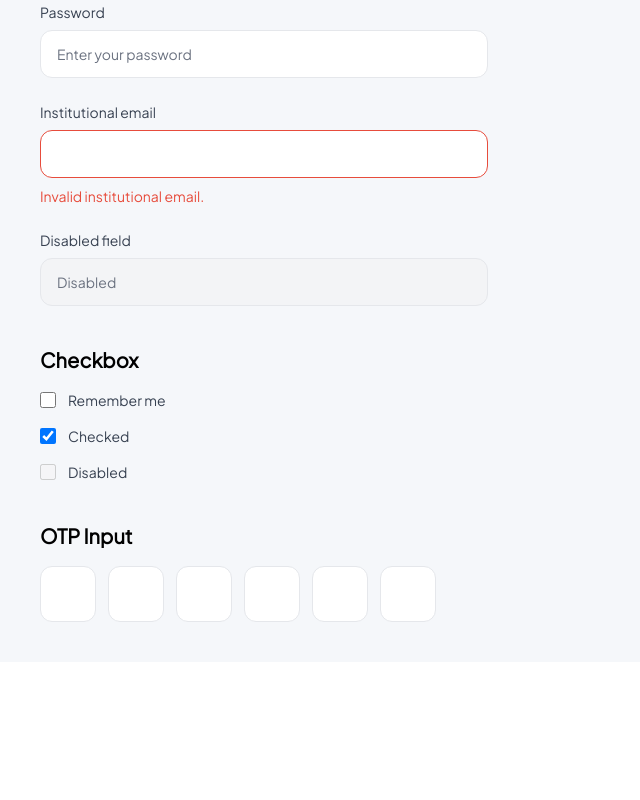
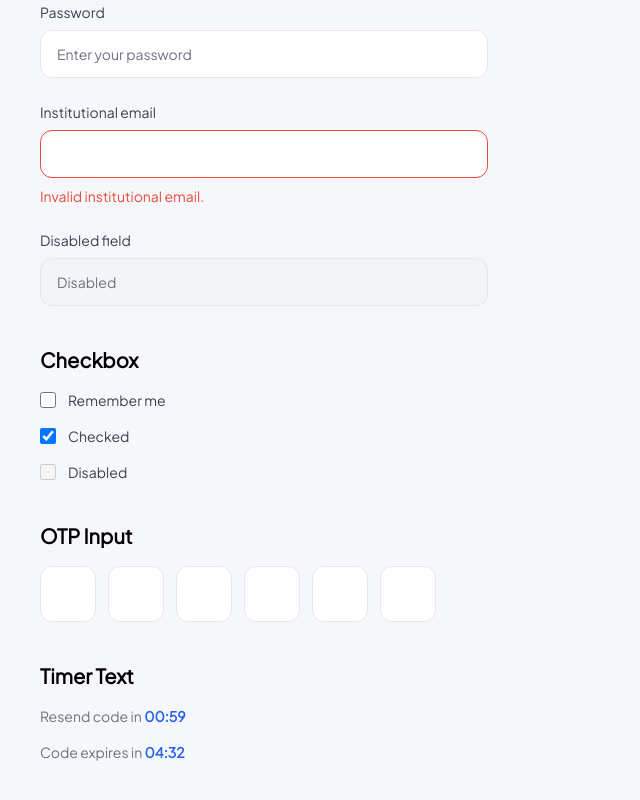
Before and after one commit to LUIS1519Q/UCEConnect, a React (Vite) app in the folder frontend/: page /design-system in a window 1280 px wide. Shown: the part 1562-2362 px from the top of the page, without its empty margins (0-640 px from the left). Before the commit the page ends 2224 px from the top, so only its background shows below. Built offline with nearby package versions, Linux system fonts and the light colour scheme; no server answers.

Commit message:
feat(timer-text): implement reusable timer text atom

```diff
--- /dev/null
+++ b/frontend/src/components/ui/atoms/TimerText/TimerText.tsx
@@ -0,0 +1,15 @@
+import type { TimerTextProps } from "./TimerText.types";
+
+export default function TimerText({
+  time,
+  label = "Resend code in",
+}: TimerTextProps) {
+  return (
+    <p className="text-sm text-textSecondary">
+      {label}{" "}
+      <span className="font-semibold text-primary">
+        {time}
+      </span>
+    </p>
+  );
+}
--- /dev/null
+++ b/frontend/src/components/ui/atoms/TimerText/TimerText.types.ts
@@ -0,0 +1,4 @@
+export interface TimerTextProps {
+  time: string;
+  label?: string;
+}
--- /dev/null
+++ b/frontend/src/components/ui/atoms/TimerText/index.ts
@@ -0,0 +1,2 @@
+export { default as TimerText } from "./TimerText";
+export type { TimerTextProps } from "./TimerText.types";
--- a/frontend/src/components/ui/atoms/index.ts
+++ b/frontend/src/components/ui/atoms/index.ts
@@ -3,3 +3,4 @@ export * from "./Checkbox";
 export * from "./Logo";
 export * from "./TextInput";
 export * from "./OTPInput";
+export * from "./TimerText";
--- a/frontend/src/pages/dev/DesignSystemPage.tsx
+++ b/frontend/src/pages/dev/DesignSystemPage.tsx
@@ -4,6 +4,7 @@ import {
   Logo,
   OTPInput,
   TextInput,
+  TimerText,
 } from "../../components/ui/atoms";
 
 export default function DesignSystemPage() {
@@ -237,6 +238,25 @@ export default function DesignSystemPage() {
           <OTPInput />
         </section>
 
+        <section>
+          <h2 className="mb-4 text-xl font-semibold">
+            Timer Text
+          </h2>
+
+          <div className="space-y-4">
+
+            <TimerText
+              time="00:59"
+            />
+
+            <TimerText
+              label="Code expires in"
+              time="04:32"
+            />
+
+          </div>
+        </section>
+
       </div>
 
     </div>
```
